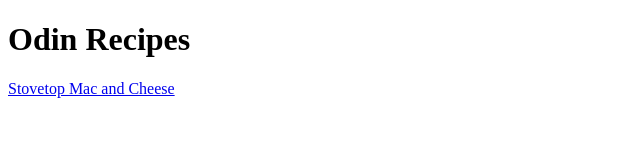
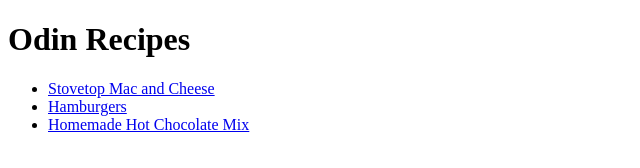
Before and after one commit to elizabeth-bigley/odin-recipes, a plain HTML site: page index.html in a window 1280 px wide. Shown: the whole page, without its empty margins (0-640 px from the left). Drawn offline with Linux system fonts and the light colour scheme.

Commit message:
Add links to recipe pages

```diff
--- a/index.html
+++ b/index.html
@@ -8,6 +8,10 @@
 </head>
 <body>
     <h1>Odin Recipes</h1>
-    <a href="recipes/stovetop-mac-and-cheese.html">Stovetop Mac and Cheese</a>
+    <ul>
+        <li><a href="recipes/stovetop-mac-and-cheese.html">Stovetop Mac and Cheese</a></li>
+        <li><a href="recipes/hamburgers.html">Hamburgers</a></li>
+        <li><a href="recipes/hot-chocolate.html">Homemade Hot Chocolate Mix</a></li>
+    </ul>
 </body>
 </html>
```
